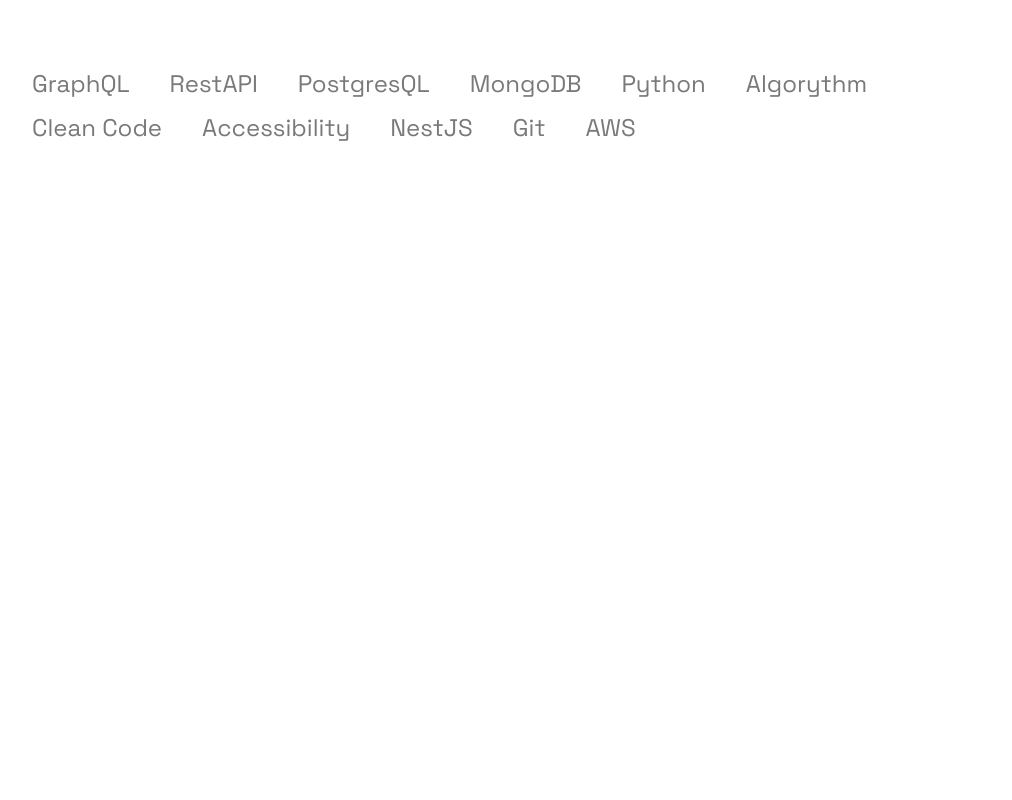
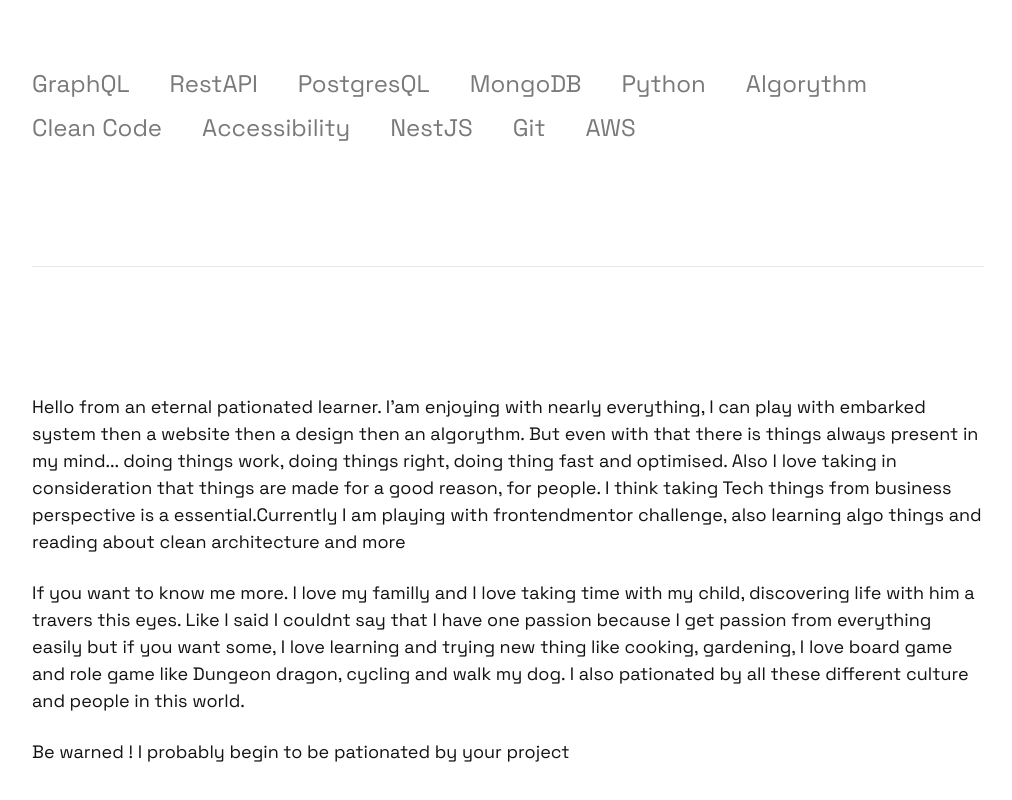
Before and after one commit to tloyan/portfolio, a Next.js app: page / in a window 1280 px wide. Shown: the part 1722-2522 px from the top of the page, without its empty margins (132-1144 px from the left). Before the commit the page ends 1988 px from the top, so only its background shows below. Built offline with nearby package versions, Linux system fonts and the light colour scheme.

Commit message:
add about section

```diff
--- /dev/null
+++ b/app/components/AboutSection/AboutSection.tsx
@@ -0,0 +1,9 @@
+export function AboutSection() {
+  return (
+    <section className="border-t-[.1rem] py-[5.6rem] sm:py-[12.6rem] font-grotesk text-[1.4rem] text-center sm:text-[1.8rem] sm:text-start space-y-[1.2rem] sm:space-y-[2.4rem]">
+      <p>Hello  from an eternal pationated learner. I’am enjoying with nearly everything, I can play with  embarked system then a website  then a design then an algorythm. But even with that there is things always present in my mind... doing things work, doing things right, doing thing fast and optimised. Also I love taking in consideration that things are made for a good reason, for people. I think taking Tech things from business perspective is a essential.Currently I am playing with frontendmentor challenge, also learning algo things and reading about clean architecture and more</p>
+      <p>If you want to know me more. I love my familly and I love taking time with my child, discovering life with him a travers this eyes. Like I said I couldnt say that I have one passion because I get passion from everything easily but if you want some, I love learning and trying new thing like cooking, gardening, I love board game and role game like Dungeon dragon, cycling and walk my dog. I also pationated by all these different culture and people in this world.</p>
+      <p>Be warned ! I probably begin to be pationated by your project </p>
+    </section>
+  )
+}
--- a/app/page.tsx
+++ b/app/page.tsx
@@ -2,6 +2,7 @@
 import { Header } from "./components/Header/Header"
 import { WorkWithSection } from "./components/WorkWithSection/WorkWithSection"
 import { StackSection } from "./components/StackSection/StackSection"
+import { AboutSection } from "./components/AboutSection/AboutSection"
 
 export default function Page() {
   return (
@@ -11,6 +12,7 @@
       <main className="px-[1.6rem] sm:px-[3.2rem] lg:px-[16.4rem]">
         <WorkWithSection />
         <StackSection />
+        <AboutSection />
       </main>
     </div>
   )
```
